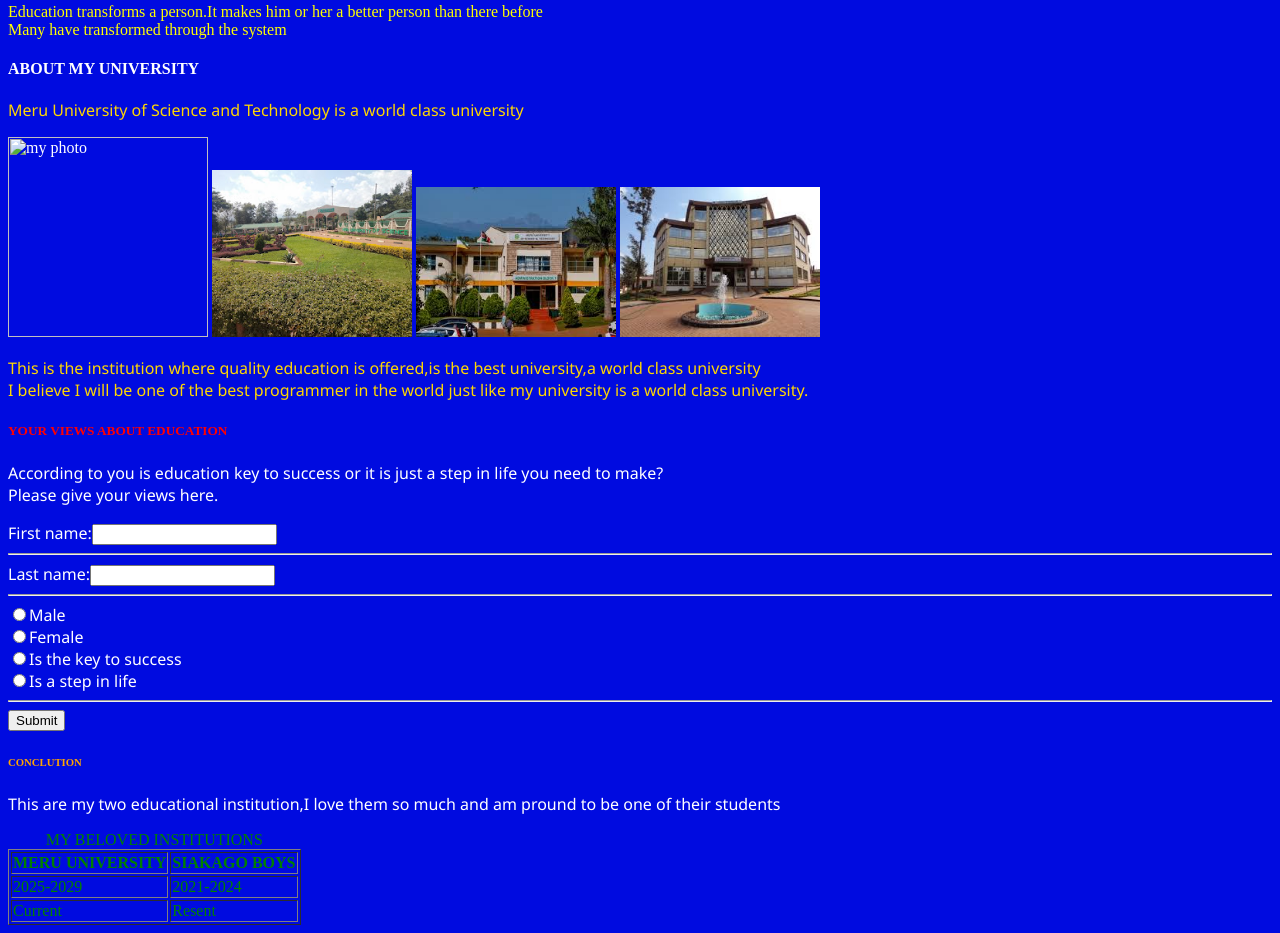
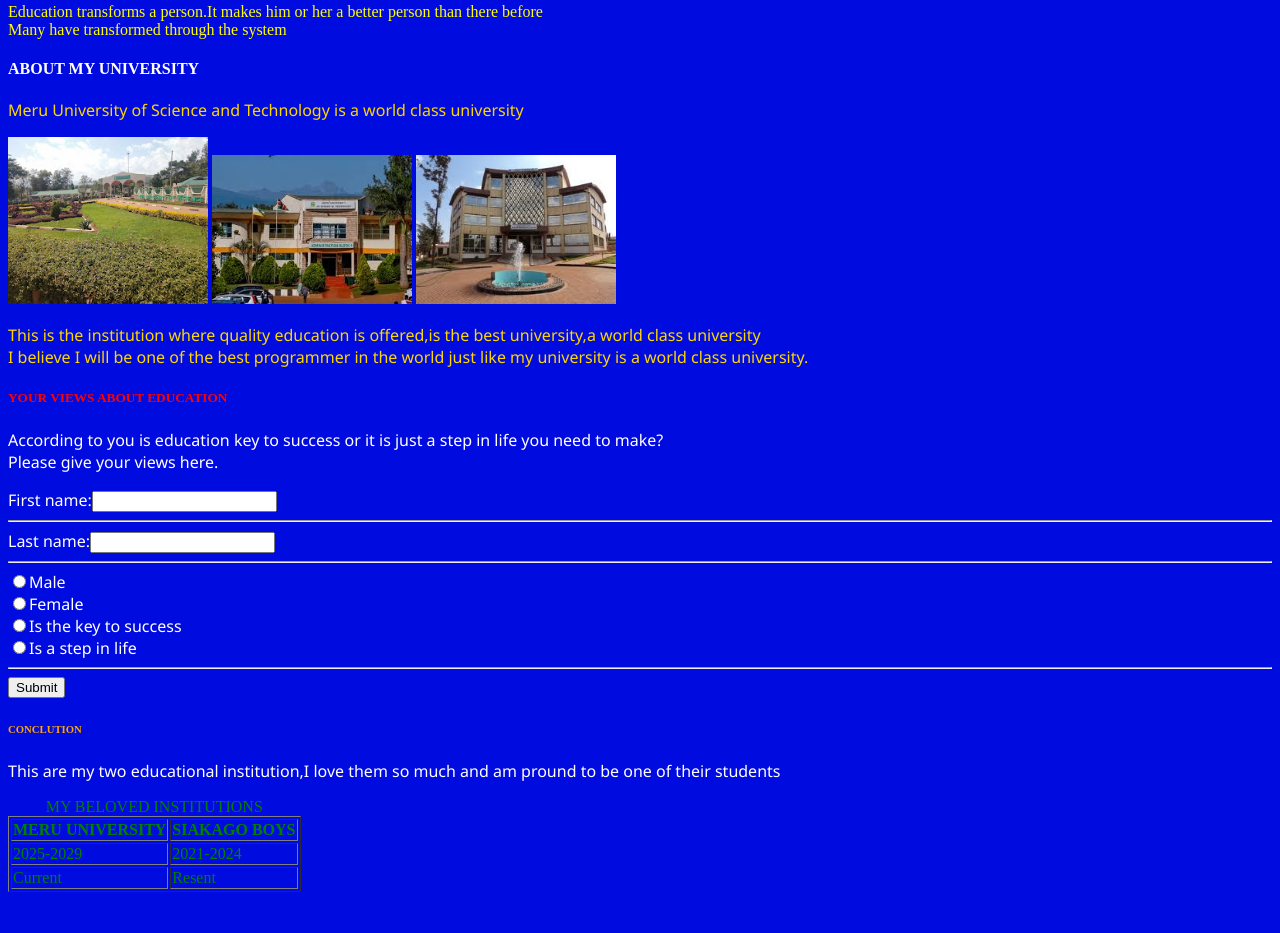
Before and after one commit to Denis-Njeru/my-portfolio, a plain HTML site: page index.html in a window 1280 px wide. Shown: the part 851-1784 px from the top of the page. After the commit the page ends 1751 px from the top, so only its background shows below. Drawn offline with Linux system fonts and the light colour scheme.

Commit message:
Update index.html

```diff
--- a/index.html
+++ b/index.html
@@ -23,7 +23,6 @@
 <p><font face="LUCIDA HANDWRITING"color="yellow">Education transforms a person.It makes him or her a better person than there before<br />Many have transformed through the system</font></p>
 <h4><font face="ALGERIAN"color="white">ABOUT MY UNIVERSITY</font></h4>
 <p><font face="SEGOE UI"color="gold">Meru University of Science and Technology is a world class university</font></p>
-<img src="meru gate.jpg" alt="my photo" width="200">
 <img src="meru.jpg" alt="my photo" width="200">
 <img src="admin meru.jpg" alt="my photo" width="200">
 <img src="inovation.jpg" alt="my photo" width="200">
```
